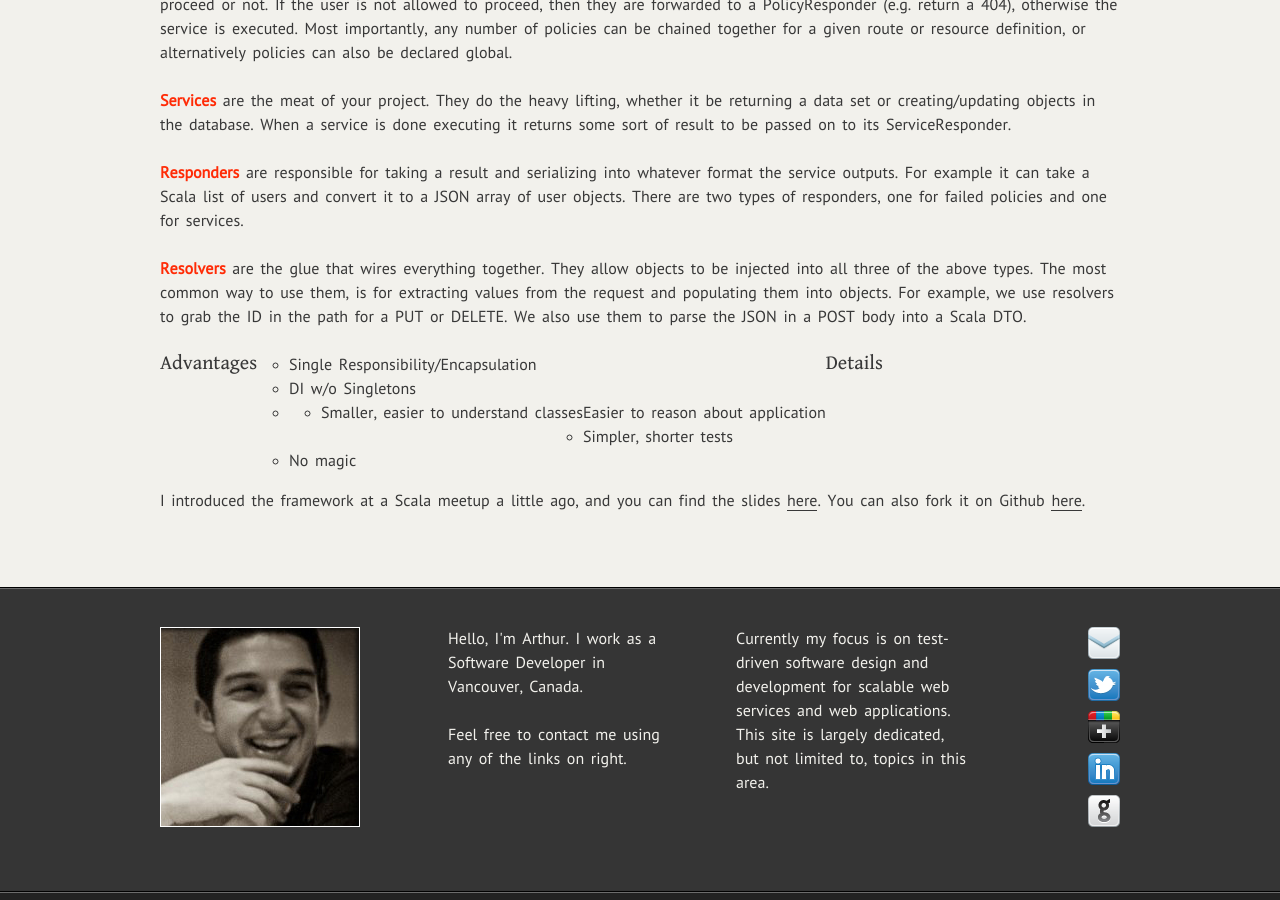
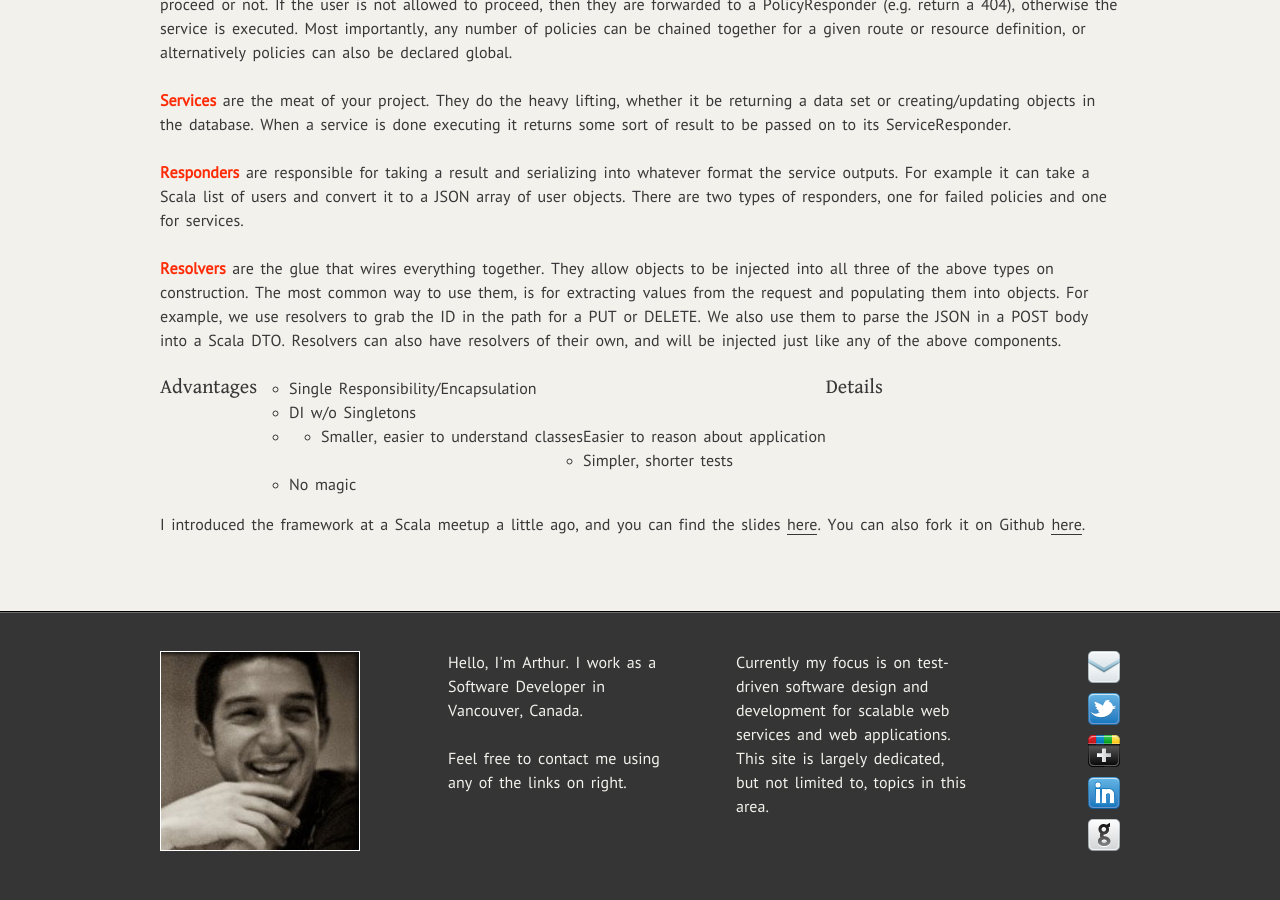
Before and after one commit to artgon/artgon.github.com, a Jekyll site: the page built from _posts/2013-08-01-introducing-objectify-scala.md, in a window 1280 px wide and 900 px high, scrolled down 757 px. Built offline with Jekyll 4.4.1, drawn with Linux system fonts in a browser that asks for light colours; Markdown is read by kramdown in place of the engine named in the settings.

Commit message:
more wording resolvers

```diff
--- a/_posts/2013-08-01-introducing-objectify-scala.md
+++ b/_posts/2013-08-01-introducing-objectify-scala.md
@@ -58,11 +58,12 @@ There are two types of responders, one for failed policies and one for
 services.
 
 __Resolvers__ are the glue that wires everything together. They allow
-objects to be injected into all three of the above types. The most
+objects to be injected into all three of the above types on construction. The most
 common way to use them, is for extracting values from the request and
 populating them into objects. For example, we use resolvers to grab the
 ID in the path for a PUT or DELETE. We also use them to parse the JSON
-in a POST body into a Scala DTO.
+in a POST body into a Scala DTO. Resolvers can also have resolvers of
+their own, and will be injected just like any of the above components.
 
 #### Advantages
 
```
